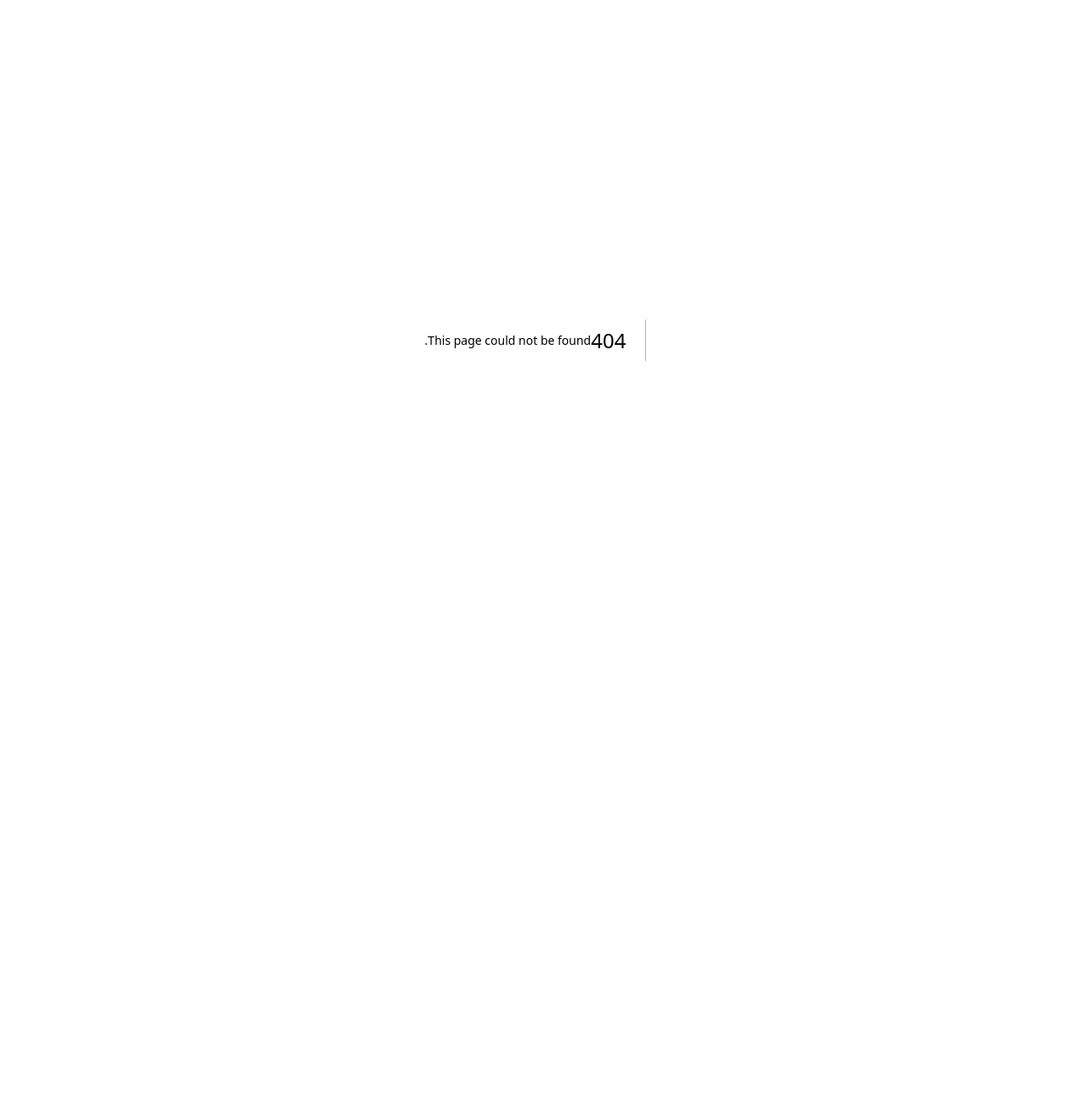
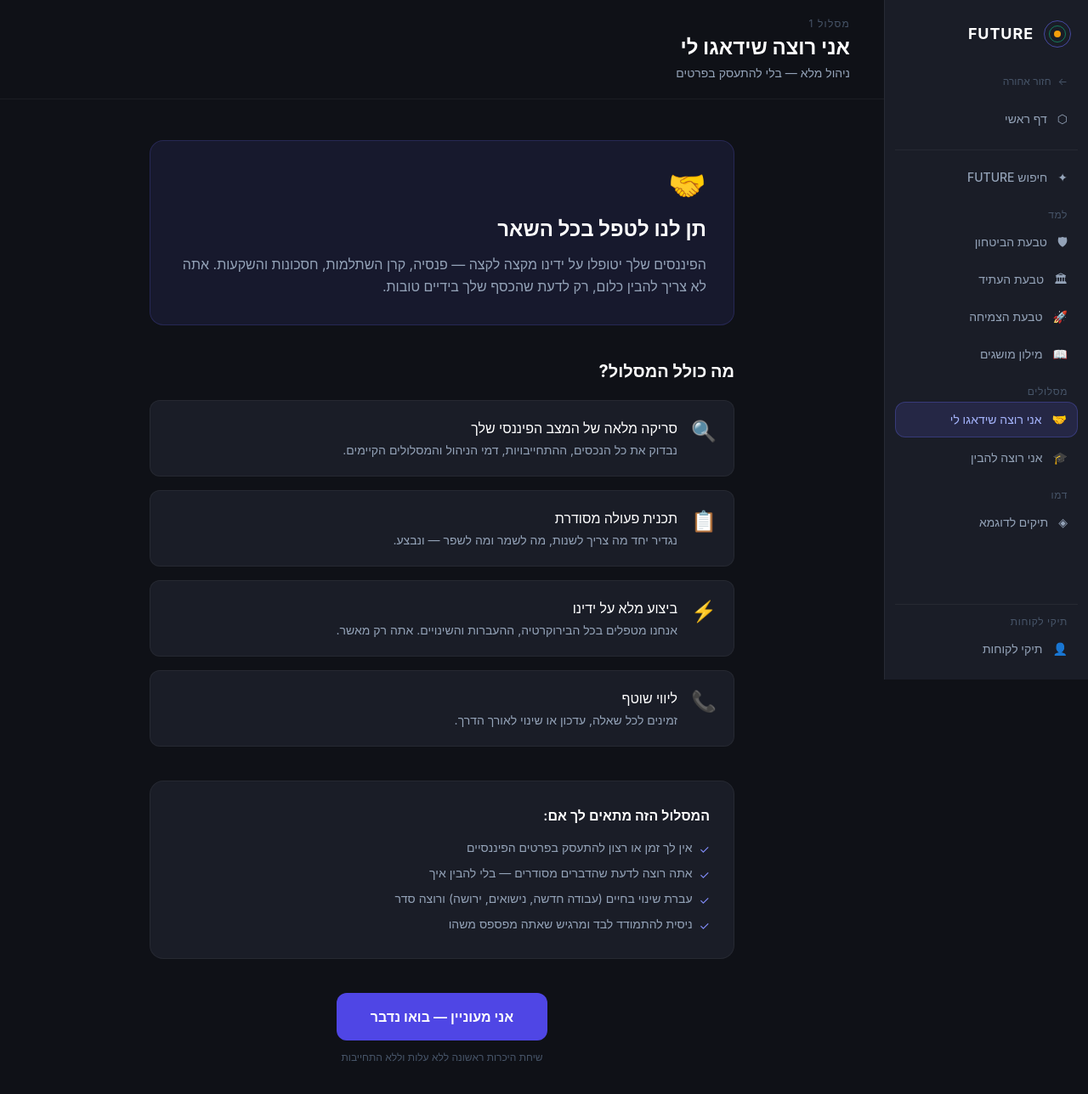
Before and after one commit to erezarnon12-arch/FUTURE, a Next.js app in the folder future-app/frontend/: page /plans/managed in a window 1280 px wide. Before the commit this address had no page. Shown: the top 1288 px of the page at 85% size. Before the commit the page ends 800 px from the top, so only its background shows below. Built offline with nearby package versions, Linux system fonts and the light colour scheme.

Commit message:
Add מסלולים section to sidebar with two plan pages

```diff
--- /dev/null
+++ b/future-app/frontend/app/plans/learn/page.tsx
@@ -0,0 +1,83 @@
+"use client";
+
+import MainSidebar from "@/components/ui/MainSidebar";
+
+export default function LearnPlanPage() {
+  return (
+    <div className="flex min-h-screen bg-surface">
+      <MainSidebar />
+      <main className="flex-1 md:mr-60 overflow-x-hidden">
+
+        {/* HEADER */}
+        <div className="border-b border-white/5 px-10 py-5">
+          <p className="text-text-muted text-xs uppercase tracking-widest mb-1">מסלול 2</p>
+          <h1 className="text-2xl font-bold text-white">אני רוצה להבין</h1>
+          <p className="text-text-secondary text-sm mt-1">קורס דיגיטלי + ליווי אישי</p>
+        </div>
+
+        <div className="max-w-3xl mx-auto px-10 py-12 text-right">
+
+          {/* HERO */}
+          <div className="bg-emerald-500/10 border border-emerald-500/20 rounded-2xl p-8 mb-10">
+            <div className="text-4xl mb-4">🎓</div>
+            <h2 className="text-2xl font-bold text-white mb-3">תבין את הכסף שלך</h2>
+            <p className="text-text-secondary leading-relaxed">
+              קורס דיגיטלי שמלמד מקרו כלכלה, ניהול פיננסי אישי והמוצרים הקיימים בשוק —
+              בשפה פשוטה וברורה. בנוסף ליווי אישי שמחבר את הידע לפעולה.
+            </p>
+          </div>
+
+          {/* COURSE MODULES */}
+          <h2 className="text-white font-bold text-xl mb-5">תוכן הקורס</h2>
+          <div className="space-y-3 mb-10">
+            {[
+              { num: "01", title: "מאקרו כלכלה בבסיס", desc: "ריבית, אינפלציה, שוק ההון — מה זה אומר עליך ועל הכסף שלך." },
+              { num: "02", title: "ניהול פיננסי אישי", desc: "תזרים מזומנים, חיסכון, חוב טוב מול חוב רע — העקרונות שמשנים הכל." },
+              { num: "03", title: "טבעת העתיד", desc: "פנסיה, קרן השתלמות, ביטוח מנהלים — איך הם עובדים ואיך לבחור נכון." },
+              { num: "04", title: "טבעת הביטחון", desc: "קרן חירום, ביטוח חיים ובריאות — כמה צריך ומה מספיק." },
+              { num: "05", title: "טבעת הצמיחה", desc: "שוק ההון, מדדים, השקעות לטווח ארוך — להתחיל נכון." },
+              { num: "06", title: "המוצרים בשוק", desc: "קרנות נאמנות, ETF, פוליסות חיסכון — מה כל מוצר עושה ומתי מתאים." },
+            ].map((item, i) => (
+              <div key={i} className="flex gap-4 bg-surface-2 rounded-xl p-5 border border-white/5">
+                <span className="text-emerald-400 font-bold text-lg flex-shrink-0 w-8">{item.num}</span>
+                <div className="text-right">
+                  <div className="text-white font-medium mb-1">{item.title}</div>
+                  <div className="text-text-secondary text-sm">{item.desc}</div>
+                </div>
+              </div>
+            ))}
+          </div>
+
+          {/* WHAT'S INCLUDED */}
+          <h2 className="text-white font-bold text-xl mb-5">מה עוד כולל המסלול?</h2>
+          <div className="grid md:grid-cols-2 gap-4 mb-10">
+            {[
+              { icon: "🎥", title: "שיעורים מוקלטים", desc: "צפה בקצב שלך, בכל זמן ומכל מקום." },
+              { icon: "📞", title: "פגישת יישום אישית", desc: "נחבר את הידע שרכשת למצב הפיננסי הספציפי שלך." },
+              { icon: "📝", title: "חומרי עזר", desc: "גיליונות עבודה, מחשבונים ומדריכים מעשיים." },
+              { icon: "💬", title: "שאלות ותשובות", desc: "גישה לשאלות שנענות אישית לאורך הקורס." },
+            ].map((item, i) => (
+              <div key={i} className="bg-surface-2 rounded-xl p-5 border border-white/5 text-right">
+                <div className="text-2xl mb-2">{item.icon}</div>
+                <div className="text-white font-medium mb-1">{item.title}</div>
+                <div className="text-text-secondary text-sm">{item.desc}</div>
+              </div>
+            ))}
+          </div>
+
+          {/* CTA */}
+          <div className="text-center">
+            <a
+              href="/#contact"
+              className="inline-block px-10 py-4 bg-emerald-600 hover:bg-emerald-500 text-white font-semibold rounded-xl transition-colors text-base"
+            >
+              אני מעוניין — בואו נדבר
+            </a>
+            <p className="text-text-muted text-xs mt-3">שיחת היכרות ראשונה ללא עלות וללא התחייבות</p>
+          </div>
+
+        </div>
+      </main>
+    </div>
+  );
+}
--- /dev/null
+++ b/future-app/frontend/app/plans/managed/page.tsx
@@ -0,0 +1,82 @@
+"use client";
+
+import MainSidebar from "@/components/ui/MainSidebar";
+
+export default function ManagedPlanPage() {
+  return (
+    <div className="flex min-h-screen bg-surface">
+      <MainSidebar />
+      <main className="flex-1 md:mr-60 overflow-x-hidden">
+
+        {/* HEADER */}
+        <div className="border-b border-white/5 px-10 py-5">
+          <p className="text-text-muted text-xs uppercase tracking-widest mb-1">מסלול 1</p>
+          <h1 className="text-2xl font-bold text-white">אני רוצה שידאגו לי</h1>
+          <p className="text-text-secondary text-sm mt-1">ניהול מלא — בלי להתעסק בפרטים</p>
+        </div>
+
+        <div className="max-w-3xl mx-auto px-10 py-12 text-right">
+
+          {/* HERO */}
+          <div className="bg-indigo-500/10 border border-indigo-500/20 rounded-2xl p-8 mb-10">
+            <div className="text-4xl mb-4">🤝</div>
+            <h2 className="text-2xl font-bold text-white mb-3">תן לנו לטפל בכל השאר</h2>
+            <p className="text-text-secondary leading-relaxed">
+              הפיננסים שלך יטופלו על ידינו מקצה לקצה — פנסיה, קרן השתלמות, חסכונות והשקעות.
+              אתה לא צריך להבין כלום, רק לדעת שהכסף שלך בידיים טובות.
+            </p>
+          </div>
+
+          {/* WHAT'S INCLUDED */}
+          <h2 className="text-white font-bold text-xl mb-5">מה כולל המסלול?</h2>
+          <div className="space-y-4 mb-10">
+            {[
+              { icon: "🔍", title: "סריקה מלאה של המצב הפיננסי שלך", desc: "נבדוק את כל הנכסים, ההתחייבויות, דמי הניהול והמסלולים הקיימים." },
+              { icon: "📋", title: "תכנית פעולה מסודרת", desc: "נגדיר יחד מה צריך לשנות, מה לשמר ומה לשפר — ונבצע." },
+              { icon: "⚡", title: "ביצוע מלא על ידינו", desc: "אנחנו מטפלים בכל הבירוקרטיה, ההעברות והשינויים. אתה רק מאשר." },
+              { icon: "📞", title: "ליווי שוטף", desc: "זמינים לכל שאלה, עדכון או שינוי לאורך הדרך." },
+            ].map((item, i) => (
+              <div key={i} className="flex gap-4 bg-surface-2 rounded-xl p-5 border border-white/5 text-right">
+                <span className="text-2xl flex-shrink-0">{item.icon}</span>
+                <div>
+                  <div className="text-white font-medium mb-1">{item.title}</div>
+                  <div className="text-text-secondary text-sm">{item.desc}</div>
+                </div>
+              </div>
+            ))}
+          </div>
+
+          {/* FOR WHOM */}
+          <div className="bg-surface-2 rounded-2xl border border-white/5 p-7 mb-10">
+            <h3 className="text-white font-semibold mb-4">המסלול הזה מתאים לך אם:</h3>
+            <ul className="space-y-2 text-text-secondary text-sm">
+              {[
+                "אין לך זמן או רצון להתעסק בפרטים הפיננסיים",
+                "אתה רוצה לדעת שהדברים מסודרים — בלי להבין איך",
+                "עברת שינוי בחיים (עבודה חדשה, נישואים, ירושה) ורוצה סדר",
+                "ניסית להתמודד לבד ומרגיש שאתה מפספס משהו",
+              ].map((item, i) => (
+                <li key={i} className="flex items-start gap-2">
+                  <span className="text-indigo-400 mt-0.5">✓</span>
+                  {item}
+                </li>
+              ))}
+            </ul>
+          </div>
+
+          {/* CTA */}
+          <div className="text-center">
+            <a
+              href="/#contact"
+              className="inline-block px-10 py-4 bg-indigo-600 hover:bg-indigo-500 text-white font-semibold rounded-xl transition-colors text-base"
+            >
+              אני מעוניין — בואו נדבר
+            </a>
+            <p className="text-text-muted text-xs mt-3">שיחת היכרות ראשונה ללא עלות וללא התחייבות</p>
+          </div>
+
+        </div>
+      </main>
+    </div>
+  );
+}
--- a/future-app/frontend/components/ui/MainSidebar.tsx
+++ b/future-app/frontend/components/ui/MainSidebar.tsx
@@ -16,6 +16,11 @@ const learnItems = [
 
 const toolItems = [
   { href: "/search", label: "חיפוש FUTURE", icon: "✦" },
+];
+
+const planItems = [
+  { href: "/plans/managed", label: "אני רוצה שידאגו לי", icon: "🤝" },
+  { href: "/plans/learn", label: "אני רוצה להבין", icon: "🎓" },
 ];
 
 const clientItems = [
@@ -126,6 +131,14 @@ export default function MainSidebar() {
             </div>
           </div>
 
+          {/* מסלולים */}
+          <div>
+            <div className="px-3 pb-1 text-xs text-text-muted font-medium tracking-wider">מסלולים</div>
+            <div className="space-y-1">
+              {planItems.map((item) => <NavBtn key={item.href} item={item} pathname={pathname} router={router} close={() => setOpen(false)} />)}
+            </div>
+          </div>
+
           {/* תיקים לדוגמא */}
           <div>
             <div className="px-3 pb-1 text-xs text-text-muted font-medium tracking-wider">דמו</div>
```
